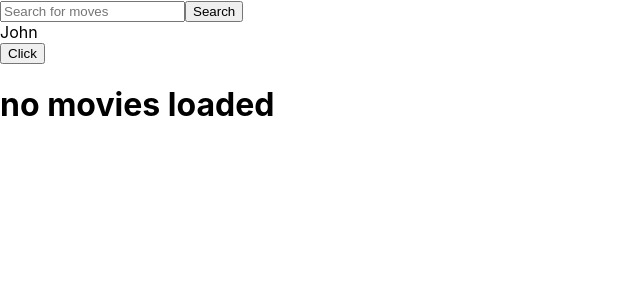
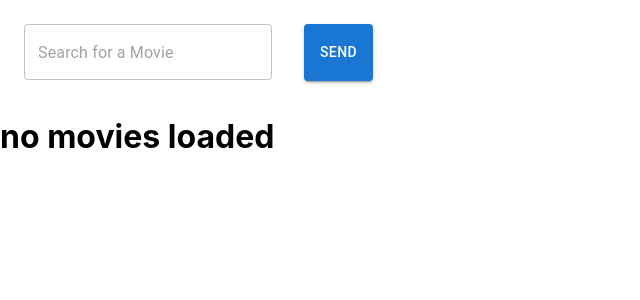
Before and after one commit to SDytewski/search, a React (Create React App) app: page / in a window 1280 px wide. Shown: the top 300 px of the page, without its empty margins (0-640 px from the left). Built offline with nearby package versions, Linux system fonts and the light colour scheme.

Commit message:
added form and updated submit button

```diff
--- a/package.json
+++ b/package.json
@@ -10,6 +10,7 @@
     "@testing-library/user-event": "^13.5.0",
     "react": "^18.2.0",
     "react-dom": "^18.2.0",
+    "react-hook-form": "^7.46.1",
     "react-material-ui-carousel": "^3.4.2",
     "react-scripts": "5.0.1",
     "web-vitals": "^2.1.4"
--- a/src/components/Movielist.js
+++ b/src/components/Movielist.js
@@ -19,6 +19,10 @@ import { Paper } from '@mui/material';
 import Link from '@mui/material/Link';
 import { createTheme, ThemeProvider } from '@mui/material/styles';
 import { styled } from '@mui/material/styles';
+import TextField from '@mui/material/TextField';
+import { useForm } from "react-hook-form";
+
+
 
 
 const Item = styled(Paper)(({ theme }) => ({
@@ -40,8 +44,6 @@ function Movielist() {
   const [see, setSee] = useState(-1);
 
 
-
-
   const showButton = (i) => {
 
     setSee(i);
@@ -49,7 +51,13 @@ function Movielist() {
   const [searchTerm, setSearchTerm] = useState('');
 
   const [favorites, setFavorites] = useState([]);
-
+    const {
+    register,
+    handleSubmit,
+    formState:{ errors },
+    reset
+  } = useForm();
+const onSubmit = (event) => setSearchTerm(names);
 
   // setting a string to use for my search term
 
@@ -106,8 +114,6 @@ function Movielist() {
         return returnValue;
 
       });
-
-
     }
     else {
       alert("Movie already exists on your favorites!")
@@ -115,34 +121,61 @@ function Movielist() {
 
   }
 
-
   return (
     <div className='container-fluid movie-app'>
       <div className='search'>
-        <input
-          placeholder='Search for moves'
+        {/* <input
+          placeholder='Search for movies'
           value={searchTerm}
           onChange={(e) => setSearchTerm(e.target.value)}
-        />
+        /> */}
 
         {/* setting the value to my search and on change calling the method to update the value to what the user types       */}
-        <button
+        {/* <button
 
           alt='search'
           onClick={() => { names(searchTerm); }}
           style={{ textAlign: "center" }}
         >
           Search
-        </button>
-        <div id="people">
+        </button> */}
+
+         <form onSubmit={handleSubmit(onSubmit)}>
+
+ <TextField id="outlined-basic"
+                  type="text"
+                  name="movie"
+                  value={searchTerm}
+
+                  placeholder="Search for a Movie"
+                  {...register ("email", {
+                    required: "Please enter at least one character",
+                    minLength: 1
+
+                  })}
+                  error={!!errors?.email}
+
+                  helperText={errors?.email ? errors.email.message : null}
+                  sx={{ ml: 1, mt: 1, p: 2, }}
+                  onChange={(e) => {
+                   setSearchTerm(e.target.value);
+                  }} />
+
+
+               <Button className="add-button" variant="contained" type="submit" sx={{ ml: 2, mt: 3, p: 2, }}onSubmit={(e)=> names(searchTerm)}>
+                  Send
+                </Button>
+
+        </form>
+
+        {/* <div id="people">
           {person}
         </div>
-        <button onClick={() => { setPerson("Bob") }}>Click</button>
+        <button onClick={() => { setPerson("Bob") }}>Click</button> */}
 
 
         {/* Calling my function that runs the api call and sets it to what the user searches on button click            */}
       </div>
-
 
 
       {name.length === 0 ? (<h1>no movies loaded</h1>) :
```
Also changed, not shown: 1 other file (tests, documents, lock files or other folders).
